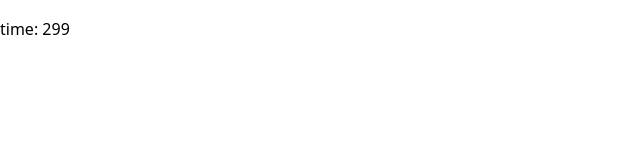
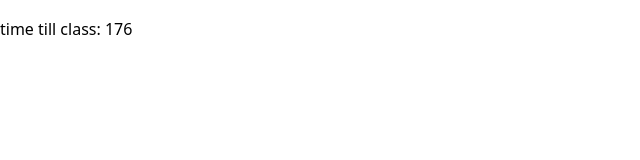
Before and after one commit to NhatWin/ADHD_Simulator, a website built with Vite: page reading.html in a window 1280 px wide. Shown: the full height of the page, 0-640 px from the left. Built offline with nearby package versions, Linux system fonts and the light colour scheme.

Commit message:
Add transtion between interuptions

```diff
--- a/reading.html
+++ b/reading.html
@@ -15,12 +15,14 @@
       <header>
         <h2></h2>
         <seciton class="headerSection">
-          <p class="timer">time: <span id="countdown">300</span></p>
+          <p class="timer">time till class: <span id="countdown">180</span></p>
         </seciton>
       </header>
       <div class="modal" id="modal">
         <div class="modal-header">
           <div class="interuption">
+            <h3>
+            </h3>
           </div>
 
         </div>
--- a/src/test.js
+++ b/src/test.js
@@ -1,10 +1,10 @@
-let COUNTDOWN_TIME = 300;
+let COUNTDOWN_TIME = 180;
 let QUESTION_TRACKER = 0;
 
 const countdownSpan = document.querySelector("#countdown");
 const closeTest = document.querySelector("#test");
 const finTest = document.querySelector("#end")
-const displayInteruption = document.querySelector("interuption")
+const displayInteruption = document.querySelector("h3")
 
 // Popup
 const openModalButtons = document.querySelectorAll('[data-modal-target]')
@@ -22,14 +22,14 @@ const question2= {
 }
 
 const question3= {
-  q: "You forgot to do today's world. Do that before you continue https://wordlearchive.com/50",
+  q: "You forgot to do today's world. Do that before you continue COPY LINK FOR WORDLE>>> https://wordlearchive.com/50 ",
   answer: "maxim"
 }
 
 const question4= {
   q: "You got board of reading and decided to take a break by playing a game of chess. what is the best move in chess notation",
   img:"./chess.png",
-  answer: "Qxh7#"
+  answer: "qxh7"
 }
 
 const question5= {
@@ -39,6 +39,7 @@ const question5= {
 
 let questions = [question1,question2,question3,question4,question5]
 
+displayInteruption.append(questions[QUESTION_TRACKER].q)
 
 // Timer
 function countDown() {
@@ -53,11 +54,11 @@ function countDown() {
       closeTest.style.setProperty("display", "none");
       finTest.style.setProperty("display", "block");
     }
-  }, 3000);
+  }, 1000);
 }
 
 function questionTimer() {
-  let INTERUPTION_INTERVAL = 20;
+  let INTERUPTION_INTERVAL = 15;
   const countDownInterval = setInterval(function() {
     INTERUPTION_INTERVAL--;
     if(INTERUPTION_INTERVAL <0 ) {
@@ -66,7 +67,7 @@ function questionTimer() {
     if(INTERUPTION_INTERVAL <=0) {
       openModal(modal)
     }
-  },3000);
+  },1000);
 }
 
 countDown();
@@ -77,6 +78,9 @@ closeModalButtons.addEventListener("submit", function(event){
   const answer = event.target.answer.value.toLowerCase()
   if(answer === questions[QUESTION_TRACKER].answer) {
     closeModal(modal)
+    QUESTION_TRACKER++
+    console.log(QUESTION_TRACKER)
+    displayInteruption.textContent = questions[QUESTION_TRACKER].q
     questionTimer()
   }else {
     alert("Wrong answer guess again")
```
